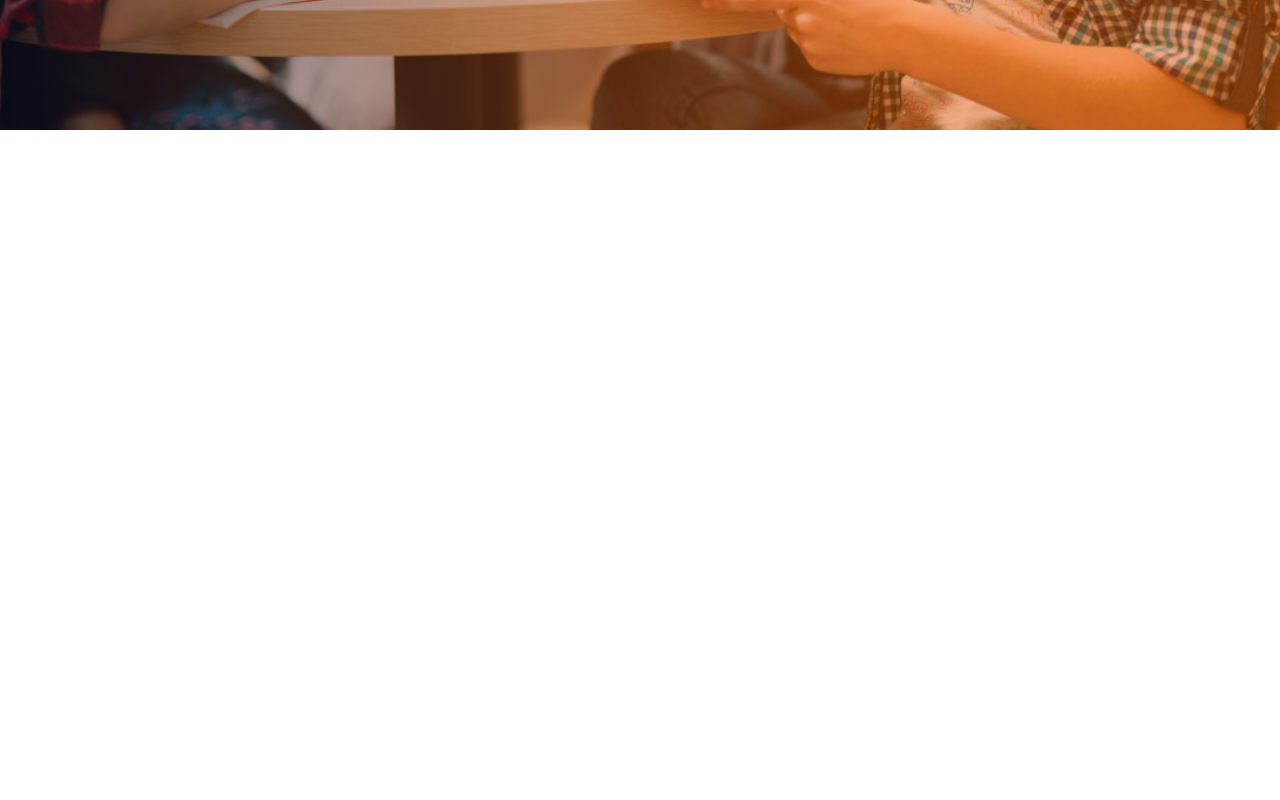
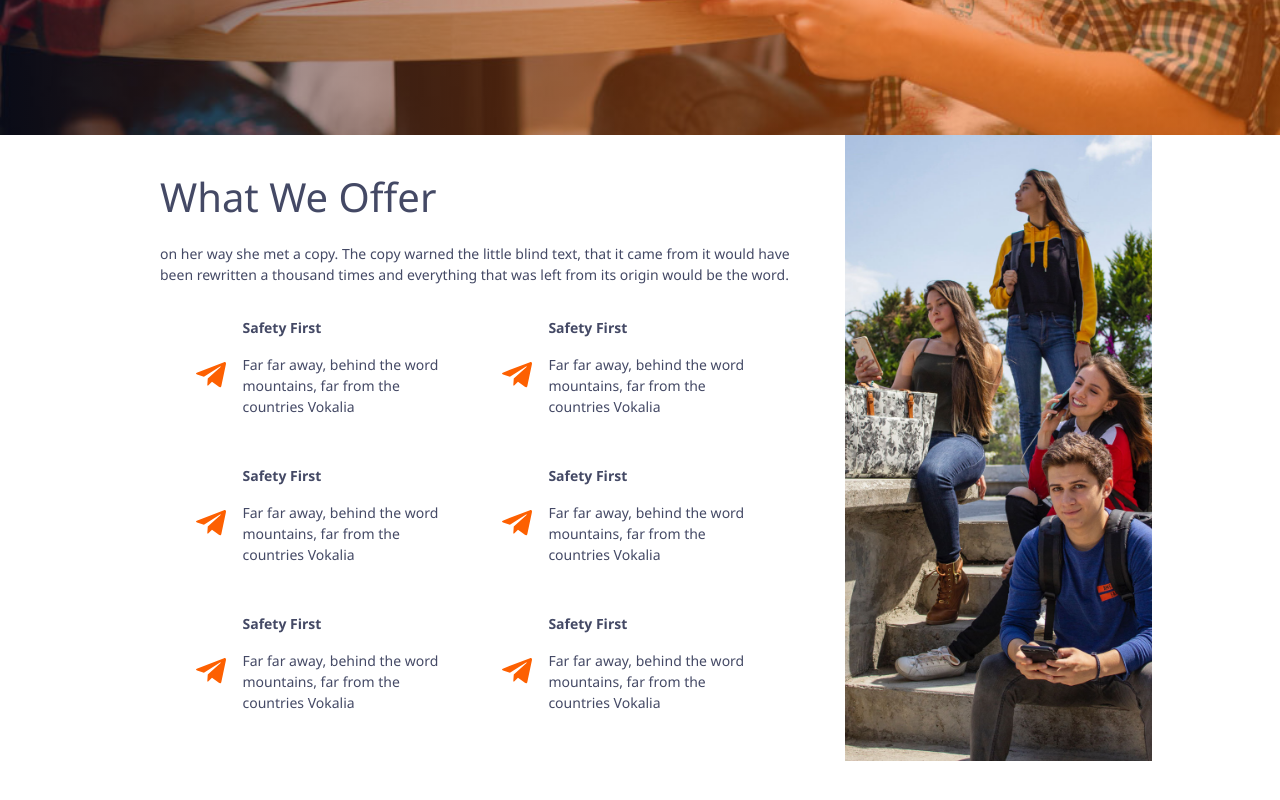
Before and after one commit to kingslee69/Slack-University, a plain HTML site: page index.html in a window 1280 px wide. Shown: the part 820-1620 px from the top of the page. Before the commit the page ends 1237 px from the top, so only its background shows below. Drawn offline with Linux system fonts and the light colour scheme.

Commit message:
correct the nonresponsive hero-banner and add the about section

```diff
--- a/index.html
+++ b/index.html
@@ -6,7 +6,7 @@
     <title>Slack University</title>
     <link rel="stylesheet" href="./main.css" />
   </head>
-  <body>
+  <body class="container-fluid">
     <!-- the header starts here -->
     <header class="container container-lg head">
       <img src="./images/icons/SLACK.svg" alt="logo" />
@@ -58,10 +58,7 @@
       </div>
     </nav>
 
-    <section
-      class="hero-banner container-fluid"
-      style="height: 100vh"
-    ></section>
+    <section class="hero-banner container-xl" style="height: 100vh"></section>
     <div class="container-lg">
       <div class="hero-msg">
         <h1>Education Needs Complete Solution</h1>
@@ -72,5 +69,99 @@
         <button class="btn-bg btn-brand btn-rounded">Contact Us</button>
       </div>
     </div>
+
+    <!-- <div class="card-section">
+      <div class="tile">
+        <img src="./images/icons/phone.svg" alt="icons" />
+        <p>Certified Teachers</p>
+        <p>
+          Even the all-powerful pointing has no control about the blind texts it
+          is an almost unorthographic
+        </p>
+      </div>
+    </div> -->
+
+    <!-- the about section begins here -->
+    <div style="height: 500px" class="container-lg about-section">
+      <div
+        style="height: 100%; padding: 1rem; background-color: white"
+        class="about-col"
+      >
+        <p class="title">What We Offer</p>
+        <p>
+          on her way she met a copy. The copy warned the little blind text, that
+          it came from it would have been rewritten a thousand times and
+          everything that was left from its origin would be the word.
+        </p>
+        <div class="highlight-div">
+          <div class="highlight-item mx">
+            <img src="./images/icons/telegram.svg" alt="telegram" />
+            <div class="mx">
+              <p style="font-weight: 700">Safety First</p>
+              <p style="color: var(--dark-secondary)">
+                Far far away, behind the word mountains, far from the countries
+                Vokalia
+              </p>
+            </div>
+          </div>
+
+          <div class="highlight-item duo mx">
+            <img src="./images/icons/telegram.svg" alt="telegram" />
+            <div class="mx">
+              <p style="font-weight: 700">Safety First</p>
+              <p style="color: var(--dark-secondary)">
+                Far far away, behind the word mountains, far from the countries
+                Vokalia
+              </p>
+            </div>
+          </div>
+
+          <div class="highlight-item duo mx">
+            <img src="./images/icons/telegram.svg" alt="telegram" />
+            <div class="mx">
+              <p style="font-weight: 700">Safety First</p>
+              <p style="color: var(--dark-secondary)">
+                Far far away, behind the word mountains, far from the countries
+                Vokalia
+              </p>
+            </div>
+          </div>
+
+          <div class="highlight-item duo mx">
+            <img src="./images/icons/telegram.svg" alt="telegram" />
+            <div class="mx">
+              <p style="font-weight: 700">Safety First</p>
+              <p style="color: var(--dark-secondary)">
+                Far far away, behind the word mountains, far from the countries
+                Vokalia
+              </p>
+            </div>
+          </div>
+
+          <div class="highlight-item duo mx">
+            <img src="./images/icons/telegram.svg" alt="telegram" />
+            <div class="mx">
+              <p style="font-weight: 700">Safety First</p>
+              <p style="color: var(--dark-secondary)">
+                Far far away, behind the word mountains, far from the countries
+                Vokalia
+              </p>
+            </div>
+          </div>
+
+          <div class="highlight-item duo mx">
+            <img src="./images/icons/telegram.svg" alt="telegram" />
+            <div class="mx">
+              <p style="font-weight: 700">Safety First</p>
+              <p style="color: var(--dark-secondary)">
+                Far far away, behind the word mountains, far from the countries
+                Vokalia
+              </p>
+            </div>
+          </div>
+        </div>
+      </div>
+      <div class="picture-col" style="height: 100%"></div>
+    </div>
   </body>
 </html>
--- a/main.css
+++ b/main.css
@@ -7,6 +7,7 @@ body {
   box-sizing: border-box;
   padding: 0;
   margin: 0;
+  line-height: 1.5em;
 }
 
 :root {
@@ -26,6 +27,9 @@ body {
 }
 
 .container-fluid {
+  max-width: 100%;
+}
+.container-xl {
   max-width: 100%;
 }
 
@@ -133,7 +137,8 @@ input[type='search'] {
   color: var(--light);
   position: relative;
   bottom: 500px;
-  width: 500px;
+  max-width: 500px;
+  height: 250px;
   /* margin-left: 40px; */
 }
 
@@ -143,6 +148,7 @@ input[type='search'] {
 
 h1 {
   font-size: 3rem;
+  /* line-height: 1.5em; */
 }
 
 .sticky {
@@ -151,11 +157,55 @@ h1 {
   z-index: 10000;
 }
 
+.about-section {
+  color: var(--dark-secondary);
+  position: relative;
+  bottom: 250px;
+  display: grid;
+  grid-template-columns: 70% 30%;
+  align-items: center;
+  justify-content: center;
+}
+
+.picture-col {
+  background: url(./images/about.jpg) center;
+  background-repeat: no-repeat;
+  background-size: cover;
+}
+
+.title {
+  margin: 2rem 0;
+  font-size: 2.5rem;
+}
+
+.highlight-div {
+  display: flex;
+  align-items: center;
+  flex-wrap: wrap;
+  justify-content: center;
+}
+
+.highlight-item {
+  display: flex;
+  align-items: center;
+  max-width: 40%;
+  margin: 1rem;
+}
+.about-col > p {
+  margin: 1rem;
+}
+
+.highlight-item > div > p {
+  margin-bottom: 1rem;
+}
+
 @media only screen and (max-width: 992px) {
-  body {
-    font-size: 14px;
+  .container-lg {
+    max-width: 100%;
   }
-  .container-lg {
+
+  .container-xl {
+    overflow-x: hidden;
     max-width: 100%;
   }
 
@@ -170,16 +220,44 @@ h1 {
   .hero-msg {
     margin-left: 4rem;
   }
+
+  .about-col {
+    grid-column: span 2;
+  }
+  .picture-col {
+    grid-column: span 2;
+  }
+
+  .picture-col {
+    height: 500px !important;
+  }
 }
 
 @media only screen and (max-width: 768px) {
+  body {
+    font-size: 14px;
+  }
+
   .scrollmenu {
     overflow: auto;
     white-space: nowrap;
   }
 
   .hero-msg {
-    margin-left: 20px;
-    margin-right: auto;
+    margin: 0 1rem;
+    width: 90%;
+  }
+
+  h1 {
+    font-size: 2rem;
+  }
+
+  .highlight-item {
+    max-width: 90%;
+    margin: 1rem auto;
+  }
+
+  .picture-col {
+    height: 300px !important;
   }
 }
```
